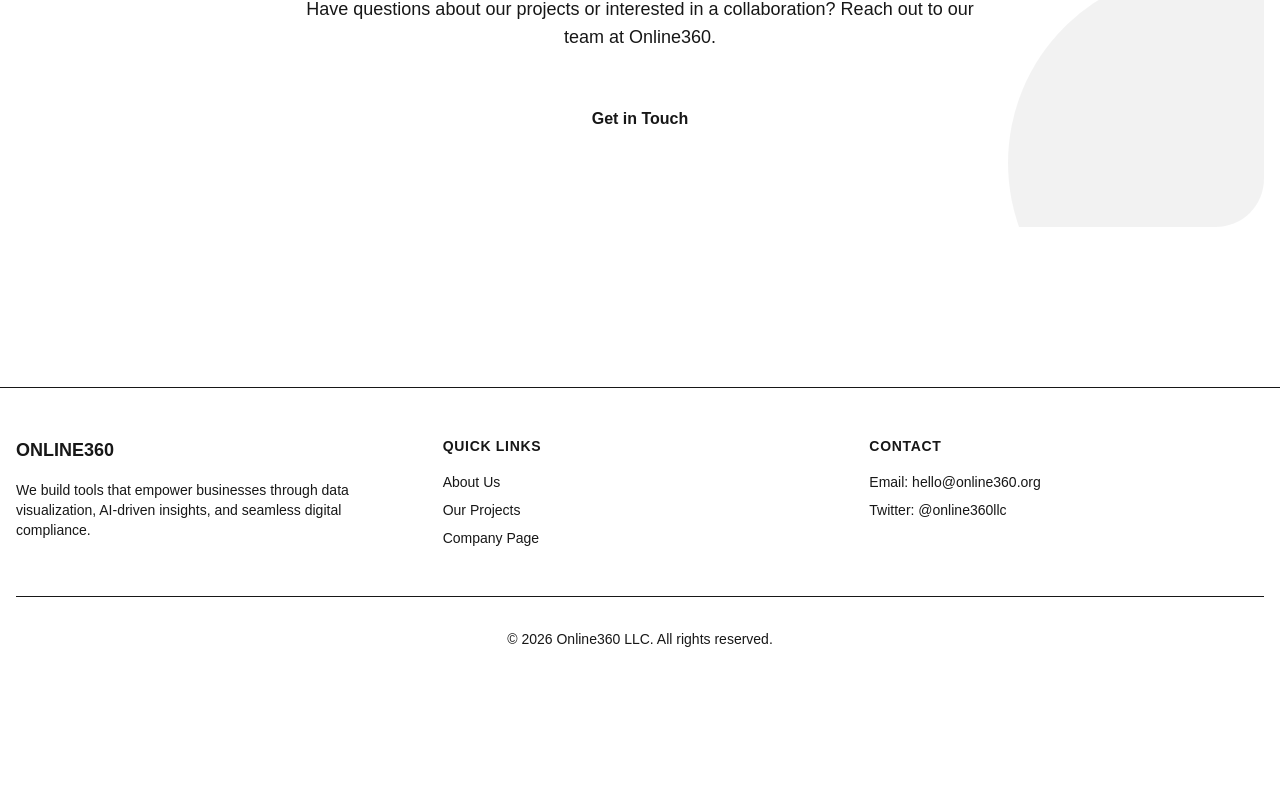
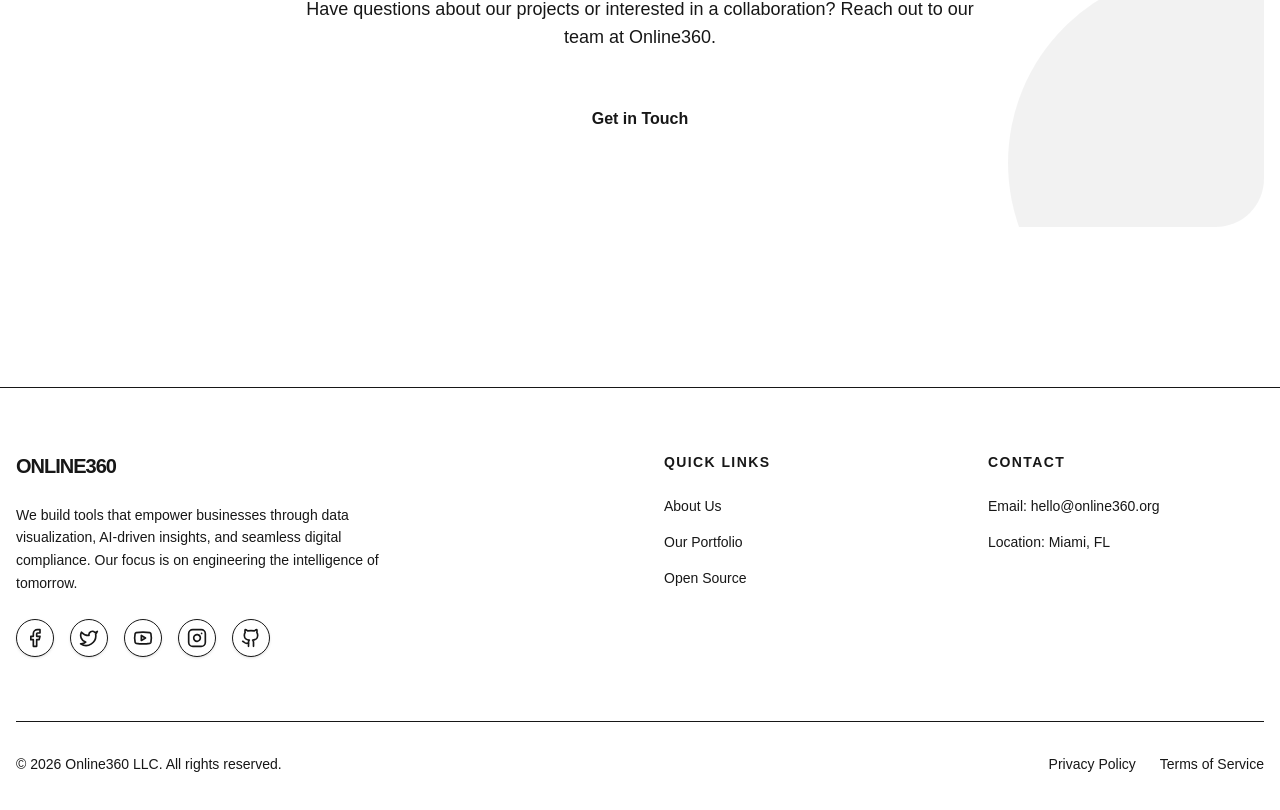
Before and after one commit to online360llc/online360.org, a Next.js app: page / in a window 1280 px wide. Shown: the part 1756-2566 px from the top of the page. Before the commit the page ends 2453 px from the top, so only its background shows below. Built offline with nearby package versions, Linux system fonts and the light colour scheme; no server answers; the database is empty.

Commit message:
Enhance SEO, OpenGraph, and add social media links

```diff
--- a/src/app/layout.tsx
+++ b/src/app/layout.tsx
@@ -2,6 +2,7 @@ import type { Metadata } from "next";
 import { Geist, Geist_Mono } from "next/font/google";
 import "./globals.css";
 import Link from "next/link";
+import { Facebook, Twitter, Youtube, Instagram, Github } from "lucide-react";
 
 const geistSans = Geist({
   variable: "--font-geist-sans",
@@ -14,9 +15,58 @@ const geistMono = Geist_Mono({
 });
 
 export const metadata: Metadata = {
-  title: "Online360 | Building the Future of AI & Data",
-  description: "Innovative software solutions for data, AI, and digital transformation.",
+  metadataBase: new URL('https://online360.org'),
+  title: {
+    default: "Online360 | Building the Future of AI & Data",
+    template: "%s | Online360"
+  },
+  description: "Innovative software solutions for data visualization, AI visibility, and digital compliance. We build tools that turn complex data into actionable intelligence.",
+  keywords: ["Online360", "Software Engineering", "AI Visibility", "Data Visualization", "Compliance SaaS", "Next.js", "AI Tools"],
+  authors: [{ name: "Online360 Team" }],
+  creator: "Online360 LLC",
+  openGraph: {
+    type: "website",
+    locale: "en_US",
+    url: "https://online360.org",
+    siteName: "Online360",
+    title: "Online360 | Building the Future of AI & Data",
+    description: "Innovative software solutions for data visualization, AI visibility, and digital compliance.",
+    images: [
+      {
+        url: "/og-image.png", // We'll assume a standard OG image path
+        width: 1200,
+        height: 630,
+        alt: "Online360 - Software Innovation",
+      },
+    ],
+  },
+  twitter: {
+    card: "summary_large_image",
+    title: "Online360 | Building the Future of AI & Data",
+    description: "Innovative software solutions for data visualization, AI visibility, and digital compliance.",
+    creator: "@online360llc",
+    images: ["/og-image.png"],
+  },
+  robots: {
+    index: true,
+    follow: true,
+    googleBot: {
+      index: true,
+      follow: true,
+      'max-video-preview': -1,
+      'max-image-preview': 'large',
+      'max-snippet': -1,
+    },
+  },
 };
+
+const SOCIAL_LINKS = [
+  { name: "Facebook", href: "https://www.facebook.com/online360.org", icon: Facebook },
+  { name: "X", href: "https://x.com/online360llc", icon: Twitter },
+  { name: "YouTube", href: "https://www.youtube.com/@online360llc", icon: Youtube },
+  { name: "Instagram", href: "https://www.instagram.com/online360llc/", icon: Instagram },
+  { name: "GitHub", href: "https://github.com/online360llc", icon: Github },
+];
 
 export default function RootLayout({
   children,
@@ -39,6 +89,13 @@ export default function RootLayout({
               <Link href="#contact" className="hover:text-primary transition-colors">Contact</Link>
             </nav>
             <div className="flex items-center gap-4">
+              <div className="hidden sm:flex items-center gap-3 mr-2">
+                {SOCIAL_LINKS.filter(s => s.name !== "GitHub").map((social) => (
+                  <Link key={social.name} href={social.href} target="_blank" className="text-muted-foreground hover:text-primary transition-colors">
+                    <social.icon size={18} />
+                  </Link>
+                ))}
+              </div>
               <Link
                 href="https://github.com/online360llc"
                 target="_blank"
@@ -52,34 +109,46 @@ export default function RootLayout({
         <main className="flex-grow">
           {children}
         </main>
-        <footer className="border-t py-12 bg-muted/30">
+        <footer className="border-t py-16 bg-muted/30">
           <div className="container mx-auto px-4">
-            <div className="grid grid-cols-1 md:grid-cols-3 gap-8">
-              <div>
-                <h3 className="font-bold text-lg mb-4">ONLINE360</h3>
-                <p className="text-muted-foreground text-sm">
+            <div className="grid grid-cols-1 md:grid-cols-4 gap-12">
+              <div className="md:col-span-2">
+                <h3 className="font-bold text-xl mb-6 tracking-tighter">ONLINE360</h3>
+                <p className="text-muted-foreground text-sm max-w-sm mb-6 leading-relaxed">
                   We build tools that empower businesses through data visualization,
-                  AI-driven insights, and seamless digital compliance.
+                  AI-driven insights, and seamless digital compliance. Our focus is
+                  on engineering the intelligence of tomorrow.
                 </p>
+                <div className="flex items-center gap-4">
+                  {SOCIAL_LINKS.map((social) => (
+                    <Link key={social.name} href={social.href} target="_blank" className="p-2 rounded-full bg-background border hover:border-primary hover:text-primary transition-all shadow-sm" aria-label={social.name}>
+                      <social.icon size={20} />
+                    </Link>
+                  ))}
+                </div>
               </div>
               <div>
-                <h3 className="font-bold text-sm uppercase tracking-wider mb-4">Quick Links</h3>
-                <ul className="space-y-2 text-sm text-muted-foreground">
+                <h3 className="font-bold text-sm uppercase tracking-widest mb-6">Quick Links</h3>
+                <ul className="space-y-4 text-sm text-muted-foreground font-medium">
                   <li><Link href="#about" className="hover:text-primary transition-colors">About Us</Link></li>
-                  <li><Link href="#projects" className="hover:text-primary transition-colors">Our Projects</Link></li>
-                  <li><Link href="https://online360.org" className="hover:text-primary transition-colors">Company Page</Link></li>
+                  <li><Link href="#projects" className="hover:text-primary transition-colors">Our Portfolio</Link></li>
+                  <li><Link href="https://github.com/online360llc" target="_blank" className="hover:text-primary transition-colors">Open Source</Link></li>
                 </ul>
               </div>
               <div>
-                <h3 className="font-bold text-sm uppercase tracking-wider mb-4">Contact</h3>
-                <ul className="space-y-2 text-sm text-muted-foreground">
+                <h3 className="font-bold text-sm uppercase tracking-widest mb-6">Contact</h3>
+                <ul className="space-y-4 text-sm text-muted-foreground font-medium">
                   <li>Email: hello@online360.org</li>
-                  <li>Twitter: @online360llc</li>
+                  <li>Location: Miami, FL</li>
                 </ul>
               </div>
             </div>
-            <div className="mt-12 pt-8 border-t text-center text-sm text-muted-foreground">
-              © {new Date().getFullYear()} Online360 LLC. All rights reserved.
+            <div className="mt-16 pt-8 border-t flex flex-col md:flex-row justify-between items-center gap-4 text-sm text-muted-foreground">
+              <p>© {new Date().getFullYear()} Online360 LLC. All rights reserved.</p>
+              <div className="flex gap-6">
+                <Link href="#" className="hover:text-primary transition-colors">Privacy Policy</Link>
+                <Link href="#" className="hover:text-primary transition-colors">Terms of Service</Link>
+              </div>
             </div>
           </div>
         </footer>
```
